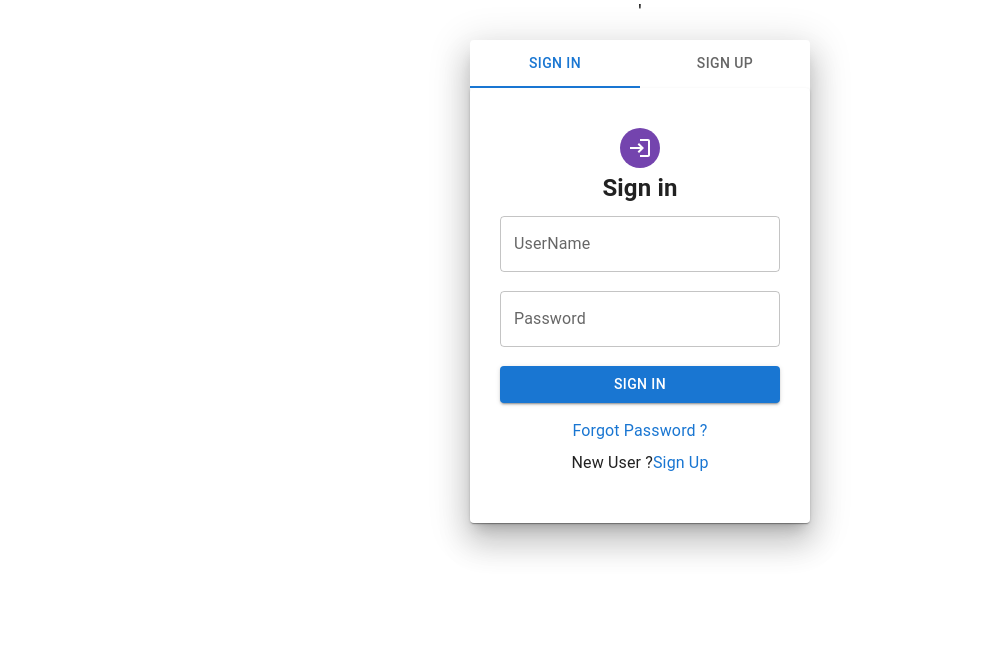
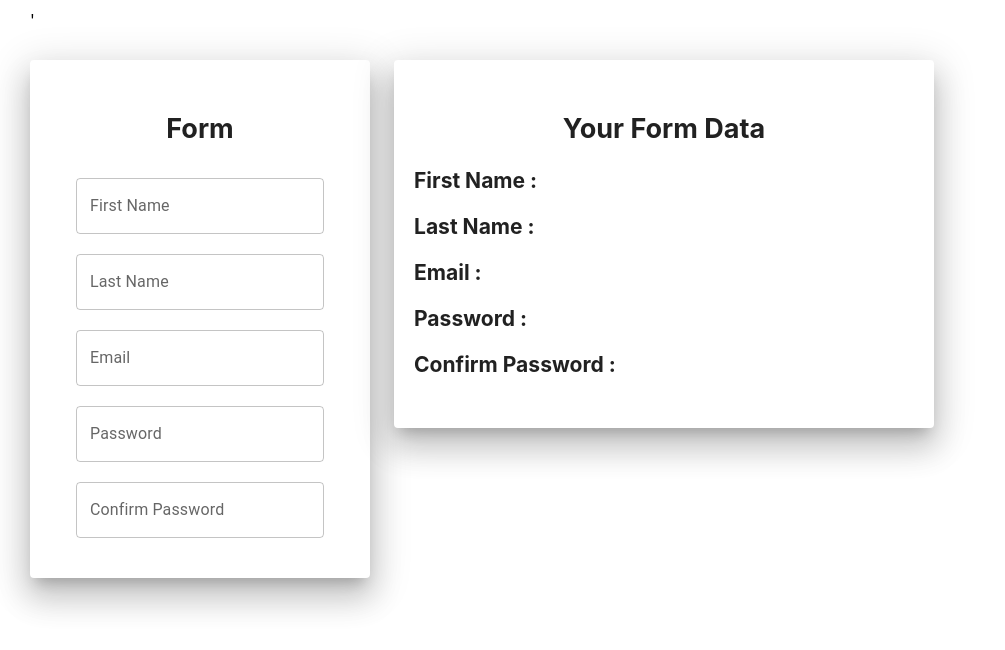
Before and after one commit to KotturMohammedTalha/Helloworld, a React (Create React App) app: page / in a window 1280 px wide. Shown: the top 650 px of the page, without its empty margins (0-1005 px from the left). Built offline with nearby package versions, Linux system fonts and the light colour scheme.

Commit message:
Changes in Form UI

```diff
--- a/src/App.css
+++ b/src/App.css
@@ -1,5 +1,6 @@
 .App {
-  text-align: center;
+  margin: 10px 30px;
+  /* text-align: center; */
   /* margin:5% 0; */
 }
 
--- a/src/App.js
+++ b/src/App.js
@@ -8,8 +8,8 @@ function App() {
   return (
     <div className="App">
       {/* <Birthday /> */}'
-      {/* <Form/> */}
-      <LinkCom />
+      <Form/>
+      {/* <LinkCom /> */}
     </div>
   );
 }
--- a/src/Components/Form.js
+++ b/src/Components/Form.js
@@ -1,3 +1,4 @@
+import { Grid, Paper, TextField,Stack } from "@mui/material";
 import React, { useState } from "react";
 
 function Form() {
@@ -8,38 +9,89 @@ function Form() {
   const [confirmPassword, setConfirmPassword] = useState("");
   return (
     <div>
-        <div style={{fontSize:'18px',fontWeight:600}}>
-          <label>First Name</label>{" "}
-          <input type="text" onChange={(e) => setFirstName(e.target.value)} />
+      <Stack
+        direction="row"
+        spacing={3}
+        style={{ paddingBottom: "10px", paddingTop: "10px" }}
+      >
+        {/* <Grid xs={12} md={12} > */}
+        <Grid xs={6} md={6}>
+          <Paper
+            elevation={20}
+            style={{
+              margin: "20px auto",
+              width: "300px",
+              padding: "30px 20px",
+              fontSize: "18px",
+              fontWeight: 600,
+              textAlign: "center",
+            }}
+          >
+            <h2>Form</h2>
+            <Grid>
+              <TextField
+                label="First Name"
+                variant="outlined"
+                style={{ margin: "10px 0" }}
+                onChange={(e) => setFirstName(e.target.value)}
+              />
               <br />
-          <label>Last Name</label>{" "}
-          <input type="text" onChange={(e) => setLastName(e.target.value)} />
+              <TextField
+                label="Last Name"
+                variant="outlined"
+                style={{ margin: "10px 0" }}
+                onChange={(e) => setLastName(e.target.value)}
+              />
               <br />
-          <label>Email</label>{" "}
-          <input type="email" onChange={(e) => setEmail(e.target.value)} />
+              <TextField
+                label="Email"
+                type="email"
+                variant="outlined"
+                style={{ margin: "10px 0" }}
+                onChange={(e) => setEmail(e.target.value)}
+              />
               <br />
-          <label>Password</label>{" "}
-          <input
+              <TextField
+                label="Password"
+                variant="outlined"
                 type="password"
+                style={{ margin: "10px 0" }}
                 onChange={(e) => setPassword(e.target.value)}
               />
               <br />
-          <label>Confirm Password</label>{" "}
-          <input
+              <TextField
+                label="Confirm Password"
+                variant="outlined"
                 type="password"
+                style={{ margin: "10px 0" }}
                 onChange={(e) => setConfirmPassword(e.target.value)}
               />
-        </div>
-        <div>
-          <h1>Your Form Data</h1>
+            </Grid>
+          </Paper>
+        </Grid>
+        <Grid xs={6} md={6}>
+          <Paper
+            elevation={20}
+            style={{
+              margin: "20px auto",
+              width: "500px",
+              padding: "30px 20px",
+              fontSize: "18px",
+              fontWeight: 600,
+            }}
+          >
+            <h2 style={{ textAlign: "center" }}>Your Form Data</h2>
             <h3>First Name : {firstName}</h3>
             <h3>Last Name : {lastName}</h3>
             <h3>Email : {email}</h3>
             <h3>Password : {password}</h3>
             <h3>Confirm Password : {confirmPassword}</h3>
-        </div>
+          </Paper>
+        </Grid>
+        {/* </Grid> */}
+      </Stack>
     </div>
   );
 }
 
-export default Form
+export default Form;
```
Lines whose indentation alone changed are shown as unchanged.
